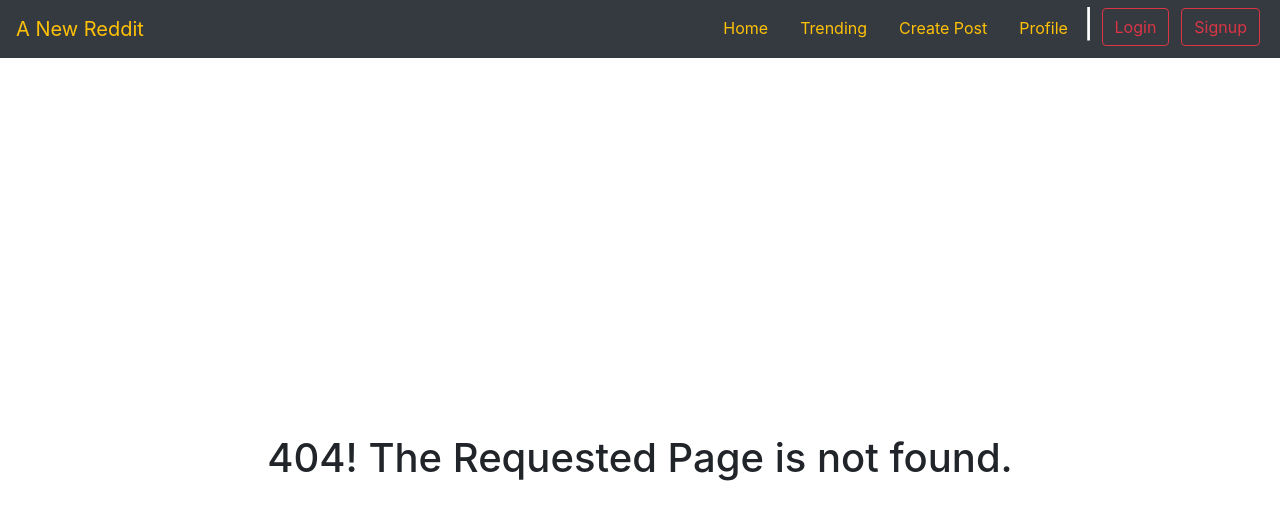
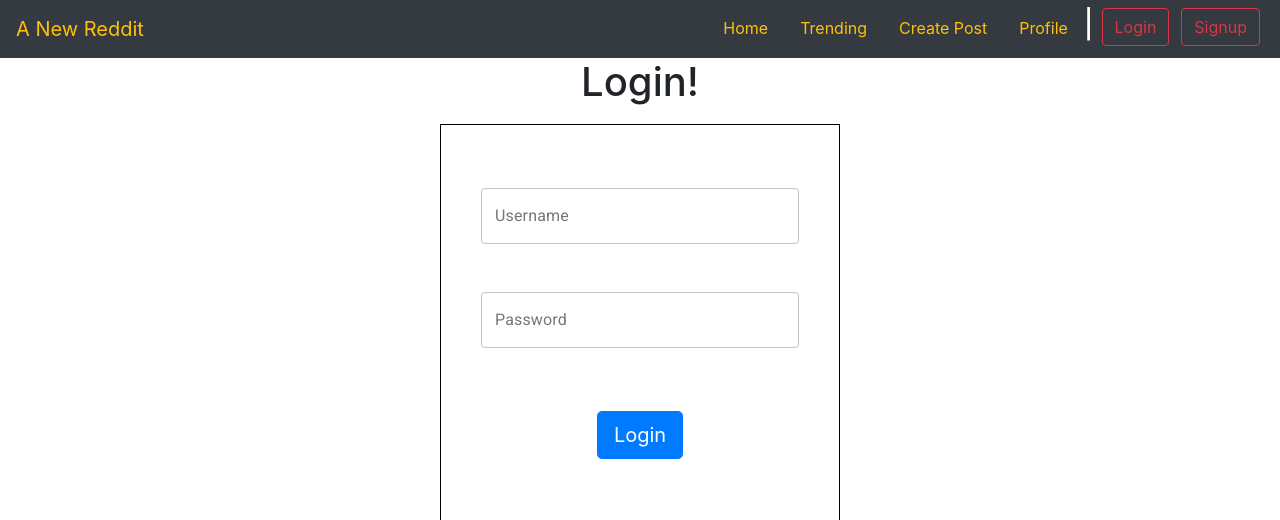
Before and after one commit to Dhruvvvx17/A-new-Reddit, a React (Create React App) app: page /Login in a window 1280 px wide. Before the commit this address had no page. Shown: the top 520 px of the page. Built offline with nearby package versions, Linux system fonts and the light colour scheme.

Commit message:
Still in progress

```diff
--- a/src/App.js
+++ b/src/App.js
@@ -6,6 +6,7 @@ import Trending from './components/Trending';
 import CreatePost from './components/CreatePost';
 import Profile from './components/Profile';
 import NotFound from './components/NotFound';
+import Login from './components/Login';
 
 import {BrowserRouter, Switch,Route} from 'react-router-dom';
 
@@ -13,26 +14,50 @@ import {BrowserRouter, Switch,Route} from 'react-router-dom';
 class App extends Component {
 
 	state = {
-		username:"Dhruv"
+		isLoggedIn:false,
+		username:''
 	}
 
 	render() {
+
+		console.log("__________APP RELOADED__________ with",this.state.isLoggedIn,this.state.username);
+
 		return (
 			<React.Fragment>
 				<BrowserRouter>
 					<NavBar
-						username={this.state.username}/>
+						username={this.state.username}
+						isLoggedIn={this.state.isLoggedIn}/>
 					<Switch>
 						<Route path="/" exact component={MainFeed}/>
 						<Route path="/Trending/" exact component={Trending}/>
-						<Route path="/CreatePost/" exact component={CreatePost}/>
+						<Route path="/CreatePost/" exact component={CreatePost}	/>
 						<Route path="/Profile/" exact component={Profile}/>
+						<Route path="/Login/" exact
+							render={(props) => <Login {...props}
+							updateLoginState={this.updateLoginState}
+							username={this.state.username}
+							isLoggedIn={this.state.isLoggedIn}/> } />
 						<Route component={NotFound}/>
 					</Switch>
 				</BrowserRouter>
 			</React.Fragment>
 		);
 	}
+
+	updateLoginState = (currentUser) => {
+		const isLoggedIn = this.state.isLoggedIn;
+		if(isLoggedIn===false){
+			this.setState({isLoggedIn:true})
+			this.setState({username:currentUser})
+		}
+		else{
+			this.setState({isLoggedIn:false})
+			this.setState({username:''})
+		}
+		console.log("Login State in App.js:",this.state.username,this.state.isLoggedIn)
+	}
+
 }
 
 export default App;
--- /dev/null
+++ b/src/components/Login.jsx
@@ -0,0 +1,108 @@
+import React, { Component } from 'react';
+import TextField from '@material-ui/core/TextField';
+import axios from 'axios';
+
+
+class Login extends Component {
+
+    state = {
+        username : '',
+        password : ''
+    }
+
+    container_style = {display:"flex",alignItems:"center", flexDirection:"column", padding:5}
+    title_style = {display:"flex", justifyContent:"center" }
+    form_style = {border: "1px solid black",width:400,height:"auto",margin:5,minHeight:400,
+    display:"flex", alignItems:"center", flexDirection:"column",padding:40,justifyContent:"space-around"};
+
+    render() {
+
+        // console.log(this.props.updateLoginState);
+        // console.log(this.props.username);
+        // console.log(this.props.isLoggedIn);
+
+        return (
+            <React.Fragment>
+                {/* Title of the create post page */}
+                <div style={this.title_style}>
+                    <h1>Login!</h1>
+                </div>
+
+                {/* Main Container */}
+                <div style={this.container_style}>
+                    {/* Sub Container - Actual form to post*/}
+                    <div>
+                        <form style={this.form_style} onSubmit={this.loginHandler}>
+
+                            <TextField id="name-text" variant="outlined" label="Username" fullWidth
+                            name="username" value={this.state.username} onChange={(e) => this.handleUsernameChange(e.target.value)} />
+
+                            <TextField id="password-text" variant="outlined" label="Password" fullWidth type="password"
+                            name="password" value={this.state.password} onChange={(e) => this.handlePasswordChange(e.target.value)} />
+
+                            <div className="mt-3">
+                                <button type="submit" className="btn btn-lg btn-primary">Login</button>
+                            </div>
+
+                        </form>
+                    </div>
+                </div>
+            </React.Fragment>
+        );
+    }
+
+    handleUsernameChange(value){
+        this.setState({username: value})
+    }
+
+    handlePasswordChange(value){
+        this.setState({password: value})
+    }
+
+    // Submit handler send the form data as a json to the appropriate API.
+    loginHandler = (e) => {
+        e.preventDefault()
+        console.log(this.state)
+        // temporary URL for POST request
+        axios.post("https://my-json-server.typicode.com/Dhruvvvx17/API-testing",this.state)
+            .then(response => {
+                console.log(response)
+                // Login Success goto main feed
+
+                // !!!! Below code is only for testing
+                if(this.state.username==="admin" && this.state.password==="admin"){
+                    // Login Success
+                    console.log(this.state.username,"Login Successfull!");
+                    this.props.updateLoginState(this.state.username);
+                    this.props.history.push('/');
+                }
+                else{
+                    // Login Failed
+                    console.log(this.state.username,"Login Failed!");
+                }
+                // !!!! Remove above 8 lines
+
+            })
+            .catch(error => {
+                console.log(error)
+                // Login Fail stau on login page
+
+                // !!!! Below code is only for testing
+                if(this.state.username==="admin" && this.state.password==="admin"){
+                    // Login Success
+                    console.log(this.state.username,"Login Successfull!");
+                    // Goto main feed
+                    this.props.updateLoginState(this.state.username);
+                    this.props.history.push('/');
+                }
+                else{
+                    // Login Failed
+                    console.log(this.state.username,"Login Failed!");
+                }
+                // !!!! Remove above 8 lines
+            })
+    }
+
+}
+
+export default Login;
--- a/src/components/NavBar.jsx
+++ b/src/components/NavBar.jsx
@@ -1,17 +1,29 @@
 import React, { Component } from 'react';
-import { NavLink } from 'react-router-dom';
+import { NavLink, withRouter } from 'react-router-dom';
 import '../styles/navLinks.css'
 
 class NavBar extends Component {
     state = {
         query : "",
-        isLoggedIn: false
+        isLoggedIn: this.props.isLoggedIn,
+        username: this.props.username
     };
+
+    componentDidUpdate(prevProps) {
+        if(prevProps.username !== this.props.username) {
+          this.setState({username: this.props.username});
+        }
+        if(prevProps.isLoggedIn !== this.props.isLoggedIn) {
+          this.setState({isLoggedIn: this.props.isLoggedIn});
+        }
+      }
 
 
     render() {
 
-        const username = this.props.username;
+        const username = this.state.username;
+        const isLoggedIn = this.state.isLoggedIn;
+		console.log("Login State in NavBar.jsx:",username,isLoggedIn)
 
         return (
             <nav className="navbar navbar-dark bg-dark" style={{color: "#FFFFFF"}}>
@@ -35,8 +47,8 @@ class NavBar extends Component {
                         </form>
                     </li> */}
 
-                    {/* <li className="my-2 my-sm-0 mx-sm-2">
-                        { this.state.isLoggedIn ?
+                    <li className="my-2 my-sm-0 mx-sm-2">
+                        { isLoggedIn ?
                         <div>
                             <div style={{marginTop:8}}>Logged In as: {username}</div>
                         </div>
@@ -45,12 +57,12 @@ class NavBar extends Component {
                     </li>
 
                     <div>
-                        { this.state.isLoggedIn ?
+                        { isLoggedIn ?
                         <h3>|</h3>
                         :
                         null
                         }
-                    </div> */}
+                    </div>
 
                     {/* First hyperlink */}
                     <li className="nav-item">
@@ -74,12 +86,12 @@ class NavBar extends Component {
 
                     <div><h3>|</h3></div>
 
-                    <li>
-                        <input type="button" value = {!this.state.isLoggedIn ? "Login" : "Logout"} className="btn btn-outline-danger my-2 my-sm-0 mx-sm-2"
-                        onClick={(e) => this.loginToggle()}/>
+                    <li className="nav-item">
+                        <input type="button" value = {!isLoggedIn ? "Login" : "Logout"} className="btn btn-outline-danger my-2 my-sm-0 mx-sm-2"
+                        onClick={(e) => this.goToLogin()}/>
                     </li>
                     <li>
-                        { !this.state.isLoggedIn ?
+                        { !isLoggedIn ?
                             <input type="button" value="Signup" className="btn btn-outline-danger my-2 my-sm-0 mx-sm-1"
                             onClick={(e) => this.handleSignup(e.target.value)}/>
                         :
@@ -95,18 +107,10 @@ class NavBar extends Component {
         this.setState({query: value});
     }
 
-    loginToggle(){
-
+    goToLogin(){
         // Login alert box
-
-        // Show the user status
-        if (this.state.isLoggedIn===false){
-            this.setState({isLoggedIn: true});
-        }
-        else{
-            this.setState({isLoggedIn: false});
-        }
-        console.log("Login Status: ",!this.state.isLoggedIn);
+        this.props.history.push('/Login')
+        // console.log("Login Status: ",!this.state.isLoggedIn);
     }
 
     handleSignup(value){
@@ -125,4 +129,4 @@ class NavBar extends Component {
 
 }
 
-export default NavBar;
+export default withRouter(NavBar);
```
